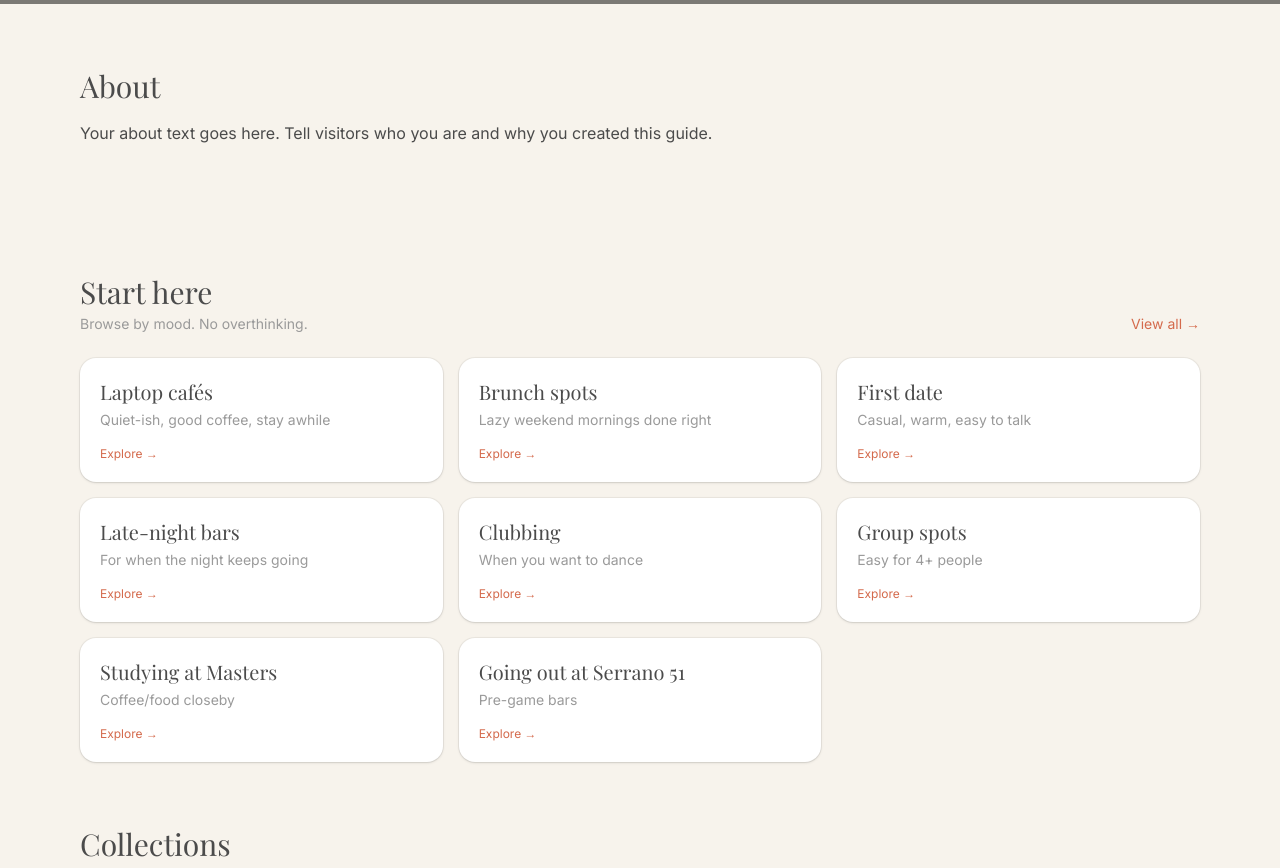
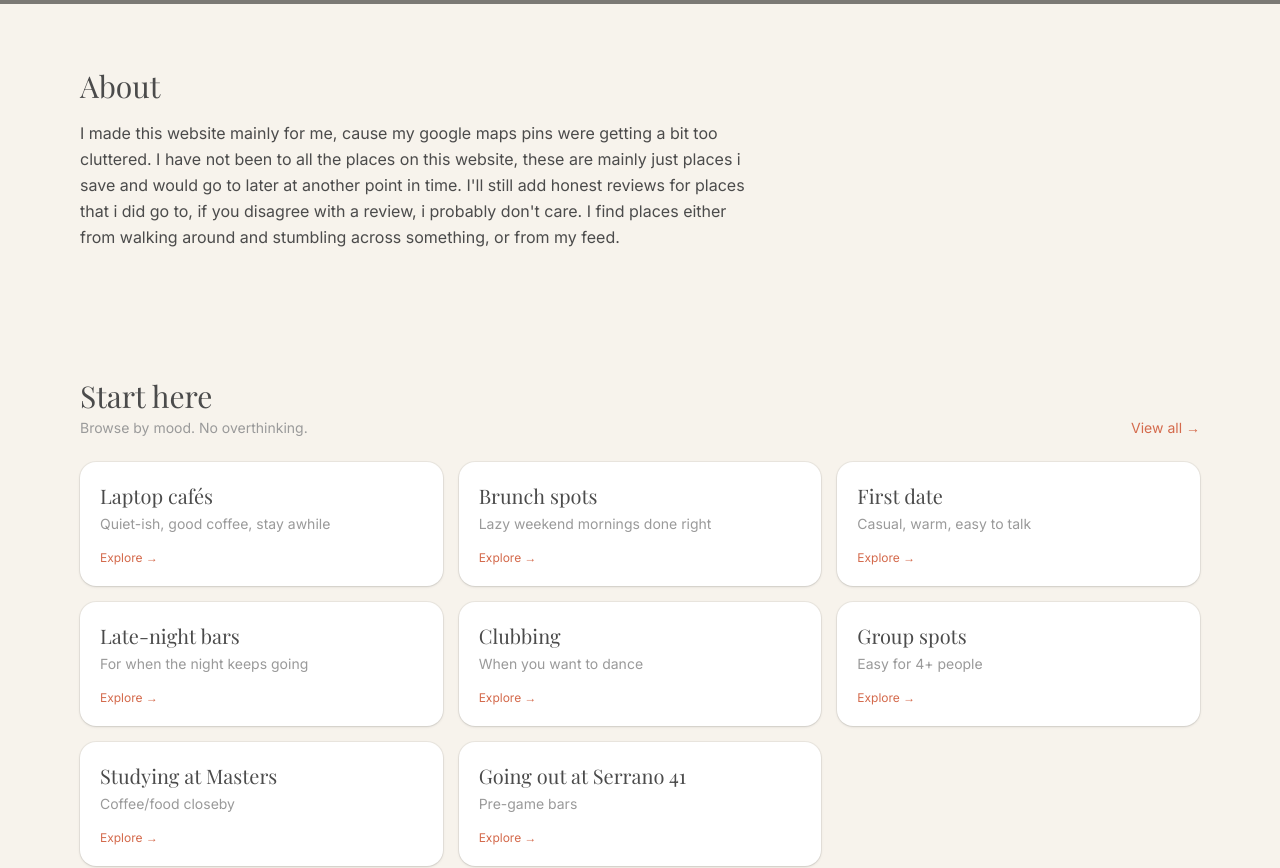
Before and after one commit to sakhnoukh/madrid-guide, a Next.js app: page / in a window 1280 px wide. Shown: the part 860-1728 px from the top of the page. Built offline with nearby package versions, Linux system fonts and the light colour scheme; no server answers; the database is empty; grey boxes are pictures that could not be loaded; a web font is replaced by a local one.

Commit message:
Add about section

```diff
--- a/app/page.tsx
+++ b/app/page.tsx
@@ -43,8 +43,10 @@ export default async function HomePage() {
         <div className="max-w-2xl">
           <h2 className="font-serif text-2xl sm:text-3xl">About</h2>
           <p className="mt-4 text-[#4B4B4B] leading-relaxed">
-            {/* TODO: Write your about text here */}
-            Your about text goes here. Tell visitors who you are and why you created this guide.
+            I made this website mainly for me, cause my google maps pins were getting a bit too cluttered.
+            I have not been to all the places on this website, these are mainly just places i save and would go to later at another point in time.
+            I'll still add honest reviews for places that i did go to, if you disagree with a review, i probably don't care.
+            I find places either from walking around and stumbling across something, or from my feed.
           </p>
         </div>
       </section>
--- a/components/MoodTiles.tsx
+++ b/components/MoodTiles.tsx
@@ -37,7 +37,7 @@ const tiles = [
     href: "/places?tag=study",
   },
   {
-    title: "Going out at Serrano 51",
+    title: "Going out at Serrano 41",
     subtitle: "Pre-game bars",
     href: "/places?tag=serrano-51",
   },
```
